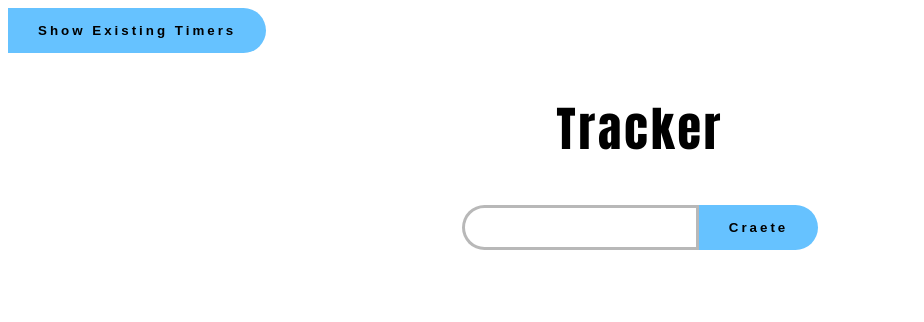
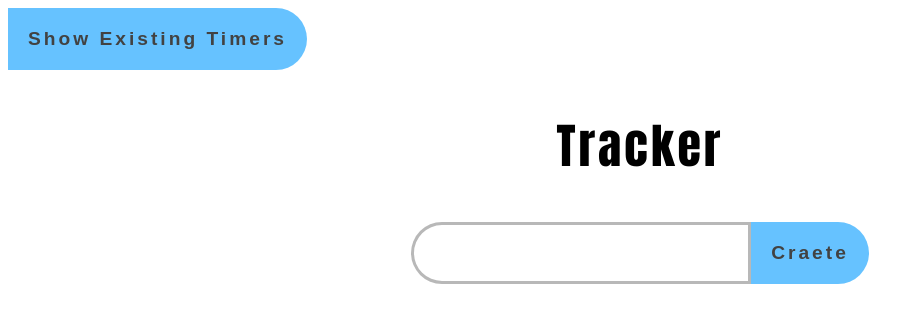
Before and after one commit to AndrewMedvedev42/Time-Tracker, a React (Create React App) app: page / in a window 1280 px wide. Shown: the top 322 px of the page, without its empty margins (0-924 px from the left). Built offline with nearby package versions, Linux system fonts and the light colour scheme.

Commit message:
input field and deploy button optimized for computer size screen

```diff
--- a/src/index.css
+++ b/src/index.css
@@ -36,6 +36,7 @@ p{
 .deployButton{
   font-weight: bolder;
   letter-spacing: 3px;
+  color: rgb(66, 66, 66);
   background-color: rgb(102, 194, 255);
   border-top-right-radius: var(--radius-value);
   border-bottom-right-radius: var(--radius-value);
@@ -95,3 +96,16 @@ p{
   transition: 0.5s;
   background-color: rgb(230, 153, 0);
 }
+
+@media screen and (min-width: 600px) {
+  .inputField{
+    width: 300px;
+  }
+
+  .deployButton, .inputField{
+    font-size: larger;
+    padding: 20px;
+  }
+
+
+}
```
Also changed, not shown: 11 other files (tests, documents, lock files or other folders).
